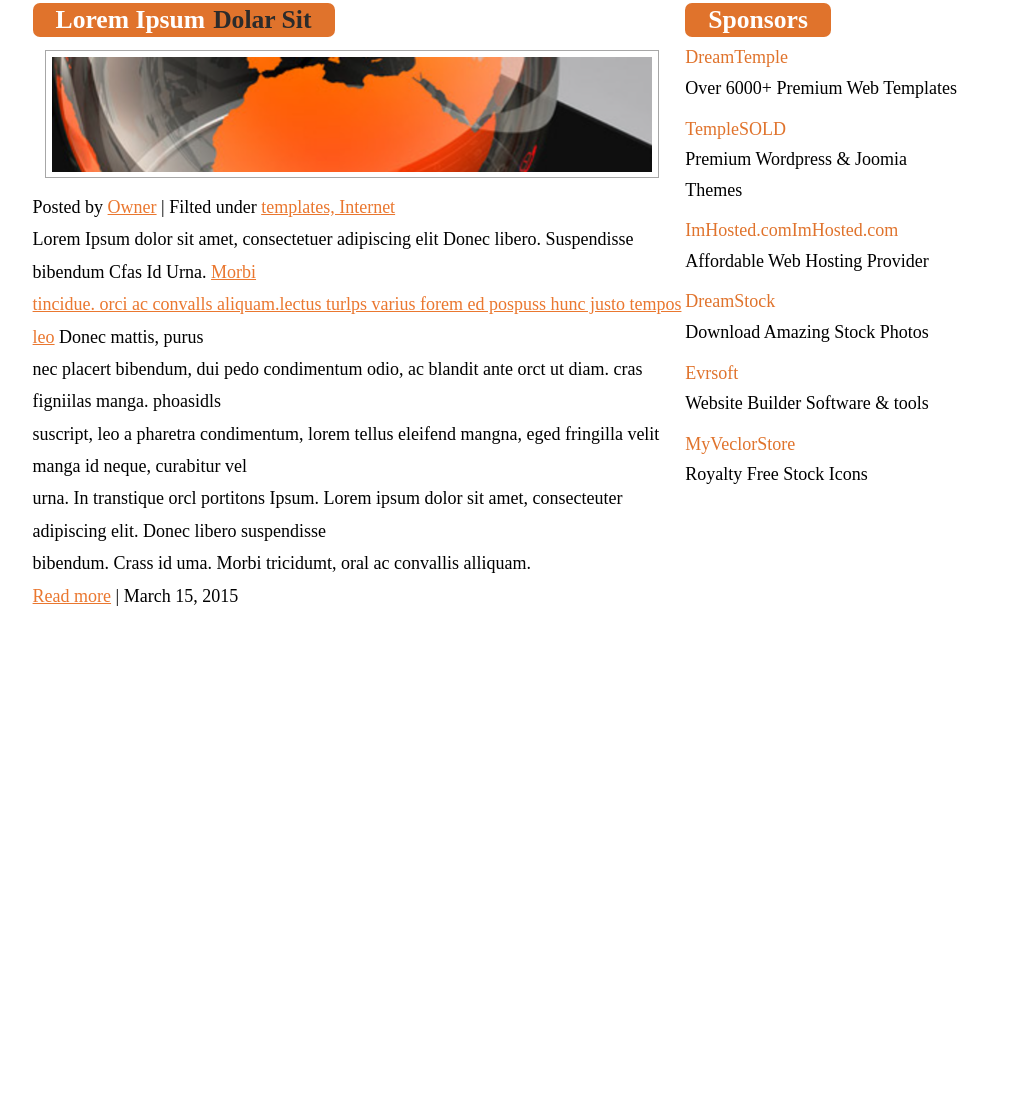
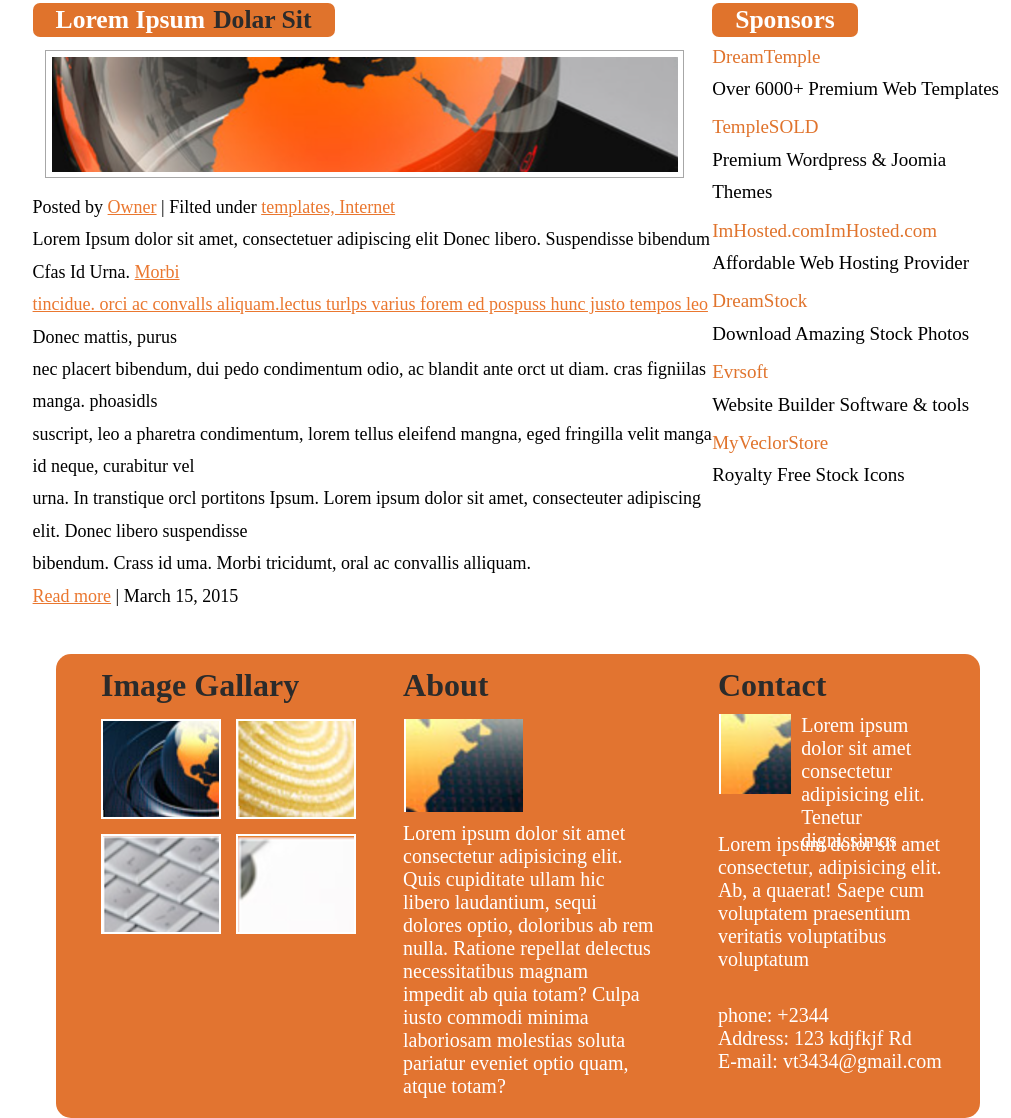
Before and after one commit to vishutyagi0210/spi-assignment-5, a plain HTML site: page index.html in a window 1280 px wide. Shown: the part 746-1864 px from the top of the page, without its empty margins (122-1133 px from the left). Before the commit the page ends 1358 px from the top, so only its background shows below. Drawn offline with Linux system fonts and the light colour scheme.

Commit message:
page-2 added

```diff
--- a/index.html
+++ b/index.html
@@ -79,6 +79,33 @@
                 </div>
             </div>
             <div id="page-2">
+                <div id="gallary-1">
+                    <h1>Image Gallary</h1>
+                    <div id="images">
+                        <div id="com-image-1"></div>
+                        <div id="com-image-2"></div>
+                        <div id="com-image-3"></div>
+                        <div id="com-image-4"></div>
+                        <div id="com-image-5"></div>
+                        <div id="com-image-6"></div>
+                    </div>
+                </div>
+                <div id="gallary-2">
+                    <h1>About</h1>
+                    <div id="con-img">
+                        <div id="con-img-1"></div>
+                        <p>Lorem ipsum dolor sit amet consectetur adipisicing elit. Quis cupiditate ullam hic libero laudantium, sequi dolores optio, doloribus ab rem nulla. Ratione repellat delectus necessitatibus magnam impedit ab quia totam? Culpa iusto commodi minima laboriosam molestias soluta pariatur eveniet optio quam, atque totam?</p>
+                    </div>
+                </div>
+                <div id="gallary-3">
+                    <h1>Contact</h1>
+                    <div id="gall-img">
+                        <div id="img-g"></div>
+                        <p>Lorem ipsum dolor sit amet consectetur adipisicing elit. Tenetur dignissimos </p>
+                    </div>
+                    <p>Lorem ipsum dolor sit amet consectetur, adipisicing elit. Ab, a quaerat! Saepe cum voluptatem praesentium veritatis voluptatibus voluptatum</p>
+                    <p><br> phone: +2344 <br>Address: 123 kdjfkjf Rd<br>E-mail: vt3434@gmail.com</p>
+                </div>
             </div>
         </div>
     </body>
--- a/style.css
+++ b/style.css
@@ -115,10 +115,10 @@ a{
 
 #page-1{
     width: 100%;
-    height: 120vh;
+    height: 160vh;
     /* background-color: aqua; */
     padding-left: 9vw;
-    padding-right: 12vw;
+    padding-right: 9vw;
     border: 1px solid white;
 }
 
@@ -200,7 +200,7 @@ a{
     flex-direction: column;
     justify-content: space-around;
     line-height: 1.7;
-    font-size: 18px;
+    font-size: 19px;
 }
 
 #para-content-2{
@@ -240,3 +240,138 @@ a{
 #para-content-4 ::first-line{
     color:#E0732C;
 }
+
+
+#page-2{
+    padding: 0 9vw;
+    width: 100%;
+    height: 35vh;
+    display: grid;
+    /* background-color: red; */
+    grid-template-columns: 30% 30% 28%;
+    justify-content: center;
+}
+
+#gallary-1{
+    /* background-color: red; */
+    background-color:#E27430;
+    border-top-left-radius: 15px;
+    border-bottom-left-radius: 15px;
+    padding: 1vw 3.5vw;
+    display: flex;
+    flex-direction: column;
+}
+
+#images{
+    width: 100%;
+    height: 100%;
+    margin-top: 15px;
+    /* background-color: orange; */
+    display: grid;
+    grid-template-columns: repeat(3 , 120px);
+    grid-template-rows: repeat(2 , 100px);
+    row-gap: 15px;
+    column-gap: 15px;
+}
+
+#com-image-1{
+    background-image: url('./assets/photos/image_gallary_image1.png');
+    border: 2px solid white;
+}
+
+#com-image-2{
+    background-image: url('./assets/photos/image_gallary_image2.png');
+    border: 2px solid white;
+
+}
+
+#com-image-3{
+    background-image: url('./assets/photos/image_gallary_image3.png');
+    border: 2px solid white;
+
+
+}
+
+#com-image-4{
+    background-image: url('./assets/photos/image_gallary_image4.png');
+    border: 2px solid white;
+
+}
+
+#com-image-5{
+    background-image: url('./assets/photos/image_gallary_image5.png');
+    border: 2px solid white;
+
+}
+
+#com-image-6{
+    background-image: url('./assets/photos/image_gallary_image6.png');
+    border: 2px solid white;
+
+}
+
+#gallary-1 , #gallary-2 , #gallary-3 h1 {
+    color:#2B2B2B;
+}
+
+#gallary-2{
+    background-color:#E27430;
+    padding: 1vw 2.5vw;
+}
+
+#con-img{
+    width: 100%;
+    height: 90%;
+    /* background-color: black; */
+    display: flex;
+    flex-direction: column;
+}
+
+#con-img-1{
+    width: 120px;
+    height: 100px;
+    margin-top: 15px;
+    background-image: url('./assets/photos/Screenshot\ from\ 2025-06-24\ 06-15-04.png');
+}
+
+#con-img p{
+    color: white;
+    margin-top: 10px;
+    font-size: 20px;
+}
+
+
+#gallary-3{
+    background-color:#E27430;
+    border-top-right-radius: 15px;
+    border-bottom-right-radius: 15px;
+    padding: 1vw 2.5vw;
+}
+
+#gall-img{
+    height: 25%;
+    width: 100%;
+    margin-top: 10px;
+    display: flex;
+}
+
+#img-g{
+    width: 50%;
+    margin-right: 10px;
+    height: 80px;
+    background-image: url('./assets/photos/Screenshot\ from\ 2025-06-24\ 06-15-04.png');
+}
+
+#gall-img p{
+    width: 100%;
+    height: 100%;
+    /* background-color: white;  */
+    font-size: 20px;
+    color: white;
+}
+
+#gallary-3>p{
+    font-size: 20px;
+    margin-top: 10px;
+    color: white;
+}
```
Also changed, not shown: assets/photos/Screenshot from 2025-06-24 06-15-04.png (added), assets/photos/image_gallary_image1.png (added), assets/photos/image_gallary_image2.png (added), assets/photos/image_gallary_image3.png (added), assets/photos/image_gallary_image4.png (added), assets/photos/image_gallary_image5.png (added), assets/photos/image_gallary_image6.png (added), 1 other file.
